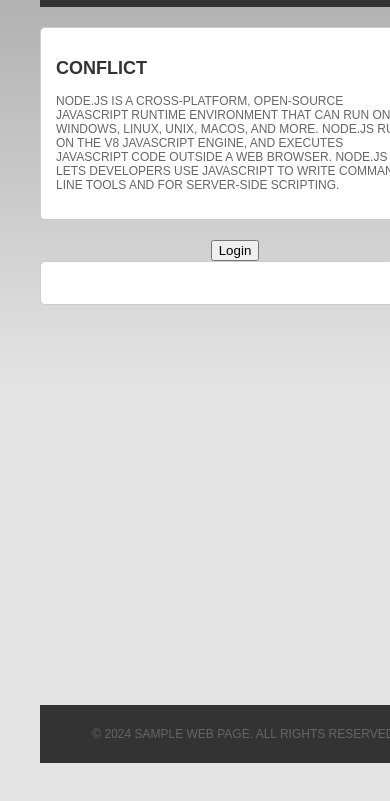
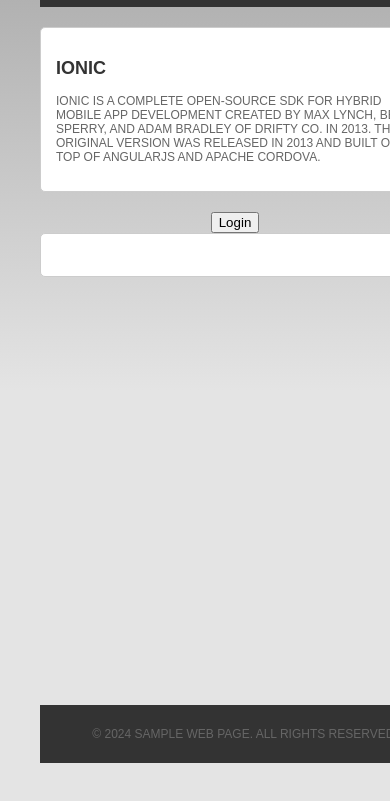
Before and after one commit to parimala1703/Internship-sample-app, a website: page www/index.html in a window 390 px wide. Shown: the part 81-882 px from the top of the page. Drawn offline with nearby package versions, Linux system fonts and the light colour scheme; some packages are replaced by stand-ins of ours; no server answers.

Commit message:
Added new changes

```diff
--- a/www/index.html
+++ b/www/index.html
@@ -89,8 +89,8 @@
 
         <main>
             <article>
-                <h2>conflict</h2>
-                <p>Node.js is a cross-platform, open-source JavaScript runtime environment that can run on Windows, Linux, Unix, macOS, and more. Node.js runs on the V8 JavaScript engine, and executes JavaScript code outside a web browser. Node.js lets developers use JavaScript to write command line tools and for server-side scripting.</p>
+                <h2>Ionic</h2>
+                <p>Ionic is a complete open-source SDK for hybrid mobile app development created by Max Lynch, Ben Sperry, and Adam Bradley of Drifty Co. in 2013. The original version was released in 2013 and built on top of AngularJS and Apache Cordova. </p>
             </article>
             <center><button>Login</button> </center>
             <article>
```
